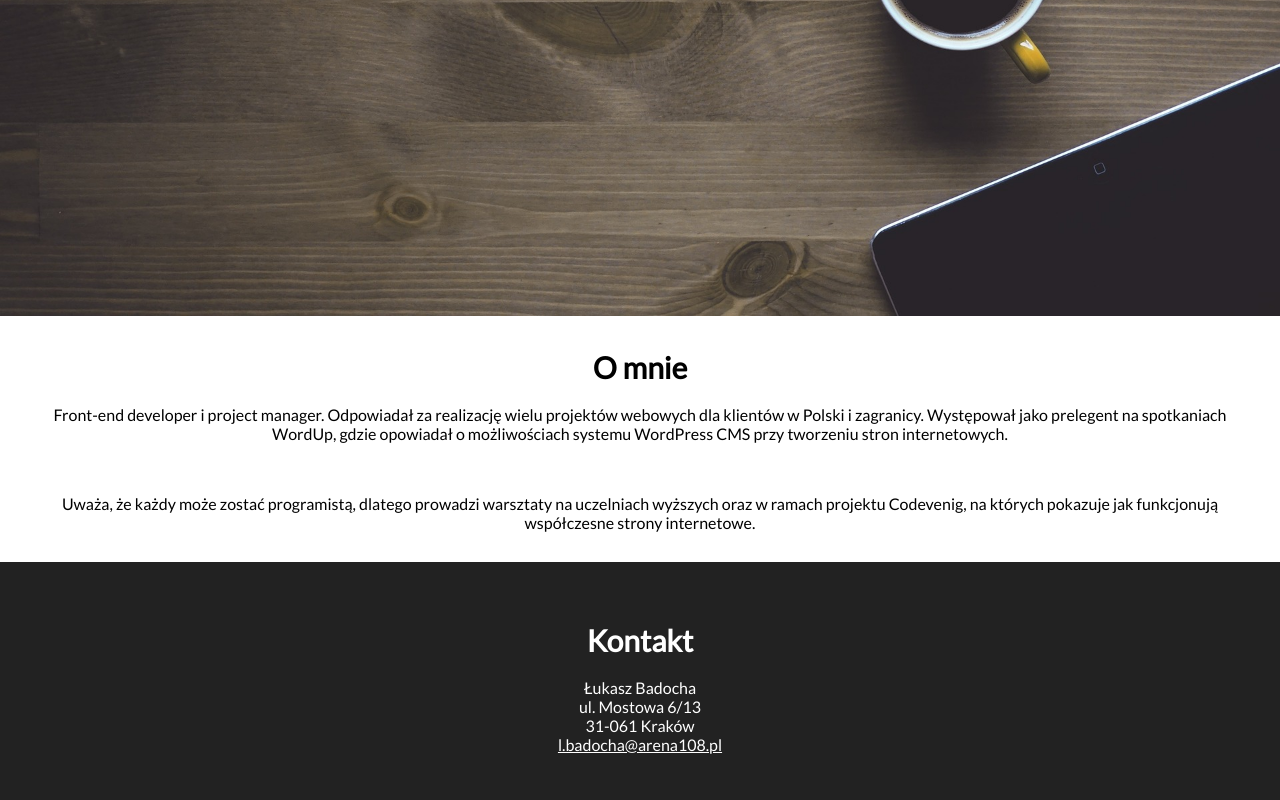
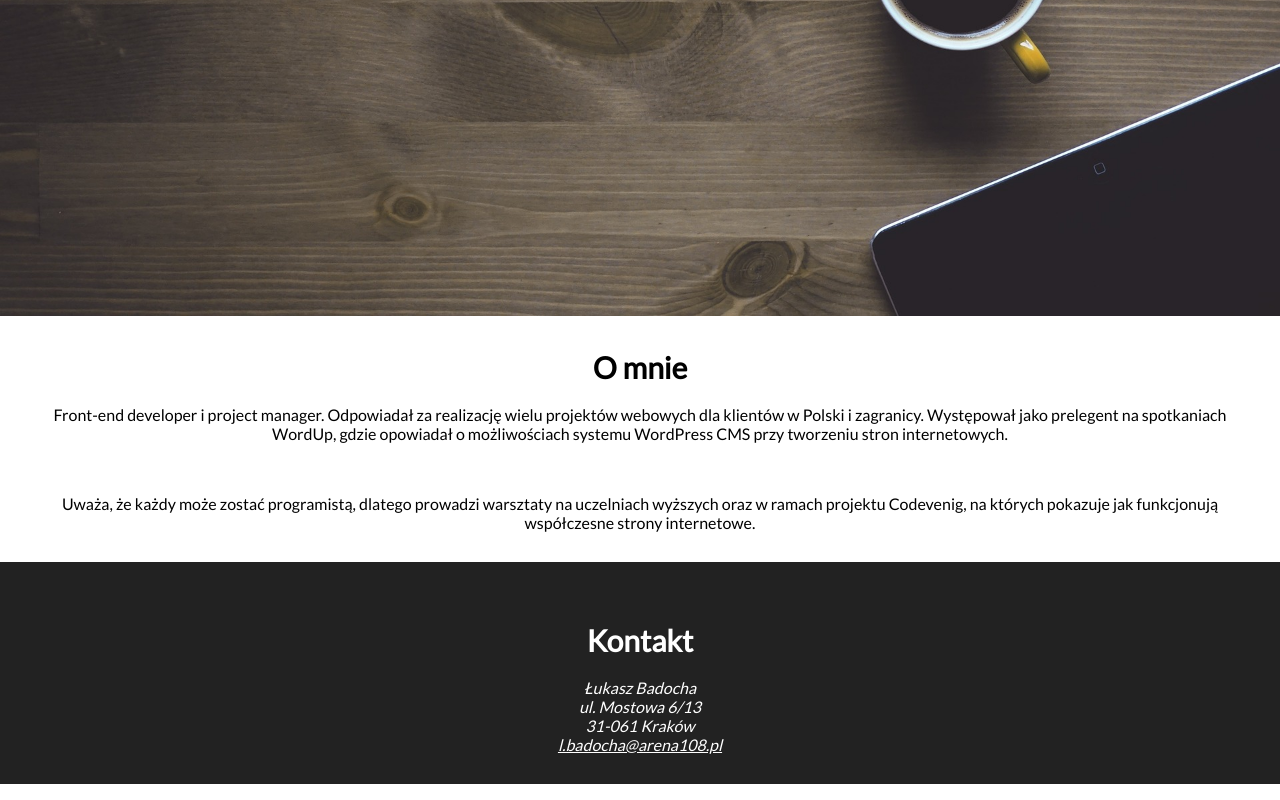
Before and after one commit to karolwawer/html5, a plain HTML site: page Projekt-poprawiony/index.html in a window 1280 px wide. Shown: the part 624-1424 px from the top of the page. Drawn offline with Linux system fonts and the light colour scheme.

Commit message:
dodano znacznik address

```diff
--- a/Projekt-poprawiony/index.html
+++ b/Projekt-poprawiony/index.html
@@ -37,12 +37,12 @@
 
   <footer id="contact">
     <h3 id="contact-header">Kontakt</h3>
-    <p id="contact-content">
+    <address id="contact-content">
       Łukasz Badocha<br />
       ul. Mostowa 6/13<br />
       31-061 Kraków<br />
       <a href="mailto:l.badocha@arena108.pl">l.badocha@arena108.pl</a>
-    </p>
+      </address>
   </footer>
 
 </body>
```
